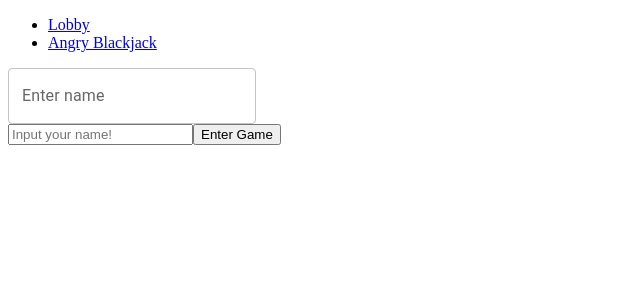
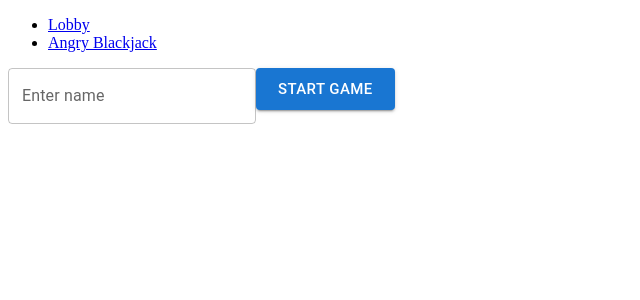
Before and after one commit to junedu416/react-nasty-dealer, a React (Create React App) app: page / in a window 1280 px wide. Shown: the top 300 px of the page, without its empty margins (0-640 px from the left). Built offline with nearby package versions, Linux system fonts and the light colour scheme.

Commit message:
Username and submit state working with material ui textfield and button.

```diff
--- a/src/App.js
+++ b/src/App.js
@@ -1,7 +1,6 @@
 import CardTest from "./components/CardTest";
 import Home from "./components/Home";
 import BlackJackRule from "./components/BlackJackRule";
-import Username from "./components/Username";
 import { Link, Switch, Route } from "react-router-dom";
 
 
@@ -25,7 +24,6 @@ function App() {
           </li>
         </ul>
       </nav>
-      <Username />
       <Switch>
         <Route exact path="/">
           <Home />
--- a/src/components/Home.js
+++ b/src/components/Home.js
@@ -1,31 +1,44 @@
-import {useState } from 'react';
+import { useState } from "react";
+import Button from "@mui/material/Button";
+import TextField from "@mui/material/TextField";
 
-function Home(){
-
-    const [username, setUsername] = useState("")
-    const [login, setLogin] = useState(false)
-
+function Home() {
+  const [username, setUsername] = useState("");
+  const [login, setLogin] = useState(false);
 
   function handleSubmit(event) {
     event.preventDefault();
-        setLogin(true)
+    setLogin(true);
   }
 
-    function handleChange(event){
-        setUsername(event.target.value)
+  function handleChange(event) {
+    setUsername(event.target.value);
   }
 
   return (
     <div>
-            { login?
-            <h1>Hi {username === ""? "idot, you forget to input your name! but still welcome! ":`${username}! Welcome to the game`}  </h1> :
-            <form onSubmit = { handleSubmit}>
-                <input type="text" value ={username} onChange ={handleChange} placeholder="Input your name!"></input>
-                <button> Enter Game </button>
+      {login ? (
+        <h1>
+          Hi
+          {username
+            ? ` ${username}! Welcome to the game`
+            : " idiot, you forget to input your name, but still welcome!"}
+        </h1>
+      ) : (
+        <form onSubmit={handleSubmit}>
+          <TextField
+            id="outlined-basic"
+            label="Enter name"
+            variant="outlined"
+            onChange={handleChange}
+          />
+          <Button type="submit" variant="contained" size="large">
+            Start Game
+          </Button>
         </form>
-            }
+      )}
     </div>
-    )
+  );
 }
 
 export default Home;
--- a/src/components/Username.js
+++ b/src/components/Username.js
@@ -1,10 +1,16 @@
 import TextField from '@mui/material/TextField';
 
 function Username() {
+  const handleChange = (event) => {
+      console.log(event.target.value);
+  }
+
   return (
     <TextField id="outlined-basic" label="Enter name" variant="outlined" onKeyPress={(event) => {
         if (event.key === 'Enter') console.log("WELCOME!!");
-    }} />
+    }}
+        onChange={handleChange}
+    />
   )
 }
 
```
Lines whose indentation alone changed are shown as unchanged.
